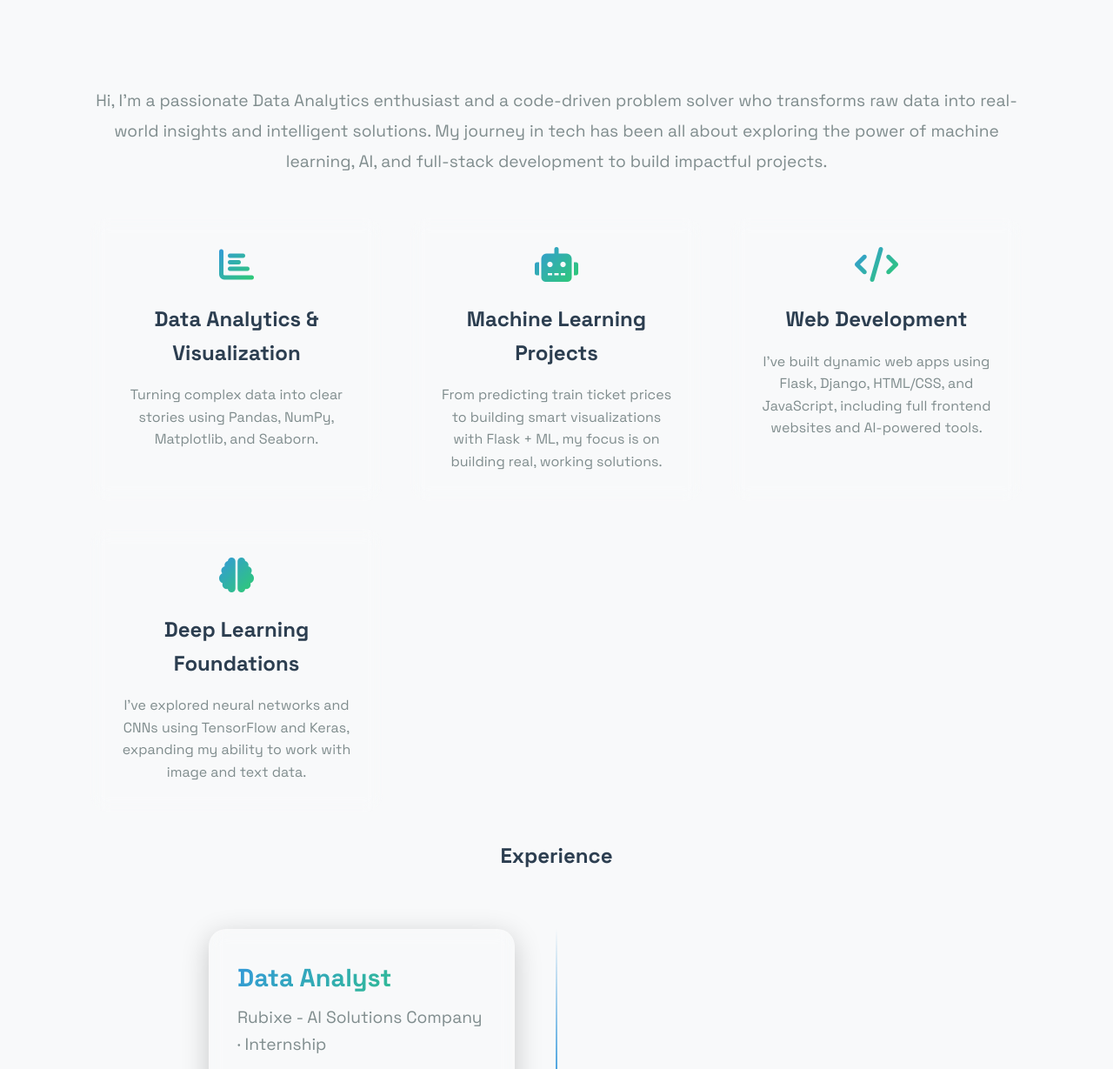
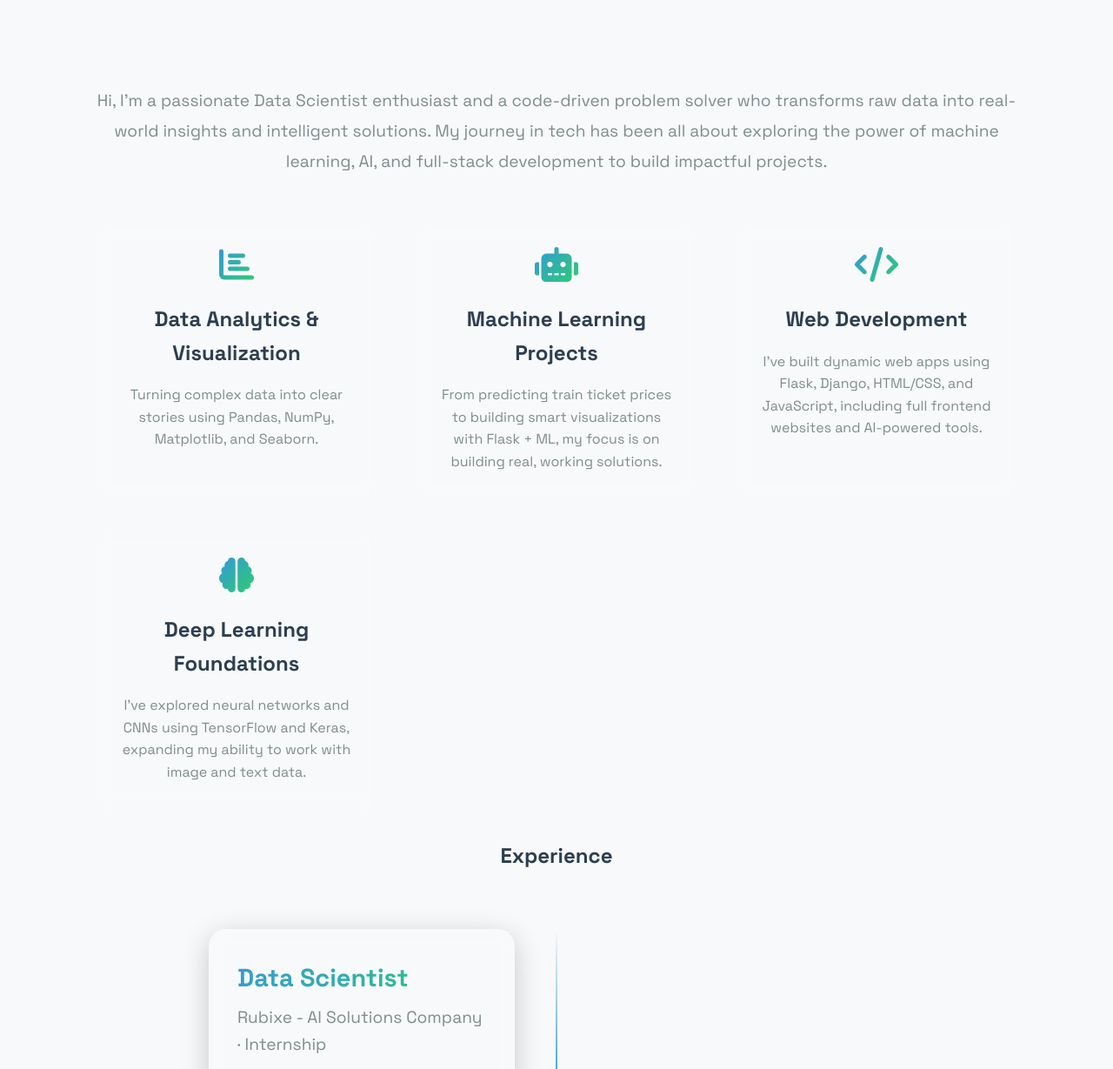
Before and after one commit to kfaid/KK_Portfolio, a Flask app: page / in a window 1280 px wide. Shown: the part 1157-2386 px from the top of the page at 87% size. Run offline with Flask 3, Linux system fonts and the light colour scheme; some libraries are stand-ins or nearby versions.

Commit message:
Update title

```diff
--- a/templates/index.html
+++ b/templates/index.html
@@ -103,7 +103,7 @@
             </div>
             <div class="about-content">
                 <p class="about-text">
-                    Hi, I'm a passionate Data Analytics enthusiast and a code-driven problem solver who transforms raw data into real-world insights and intelligent solutions. My journey in tech has been all about exploring the power of machine learning, AI, and full-stack development to build impactful projects.
+                    Hi, I'm a passionate Data Scientist enthusiast and a code-driven problem solver who transforms raw data into real-world insights and intelligent solutions. My journey in tech has been all about exploring the power of machine learning, AI, and full-stack development to build impactful projects.
                 </p>
                 <div class="specializations">
                     <div class="specialization-item">
@@ -142,7 +142,7 @@
                 <div class="timeline-item">
                     <div class="timeline-content glass-card">
                         <div class="education-info">
-                            <h3>Data Analyst</h3>
+                            <h3>Data Scientist</h3>
                             <p class="education-degree">Rubixe -  AI Solutions Company · Internship</p>
                             <p class="education-duration">May 2025 - Present</p>
                             <p class="education-location">Bengaluru, Karnataka, India · Remote</p>
```
